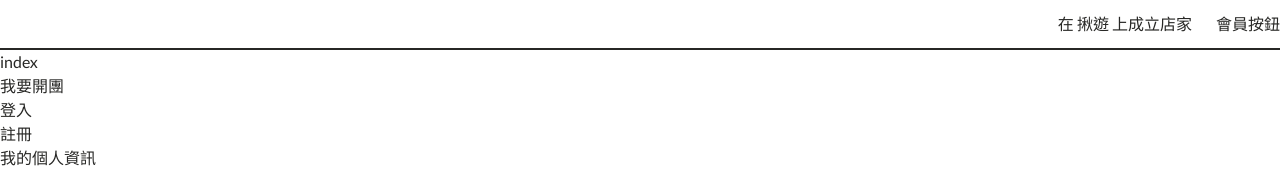
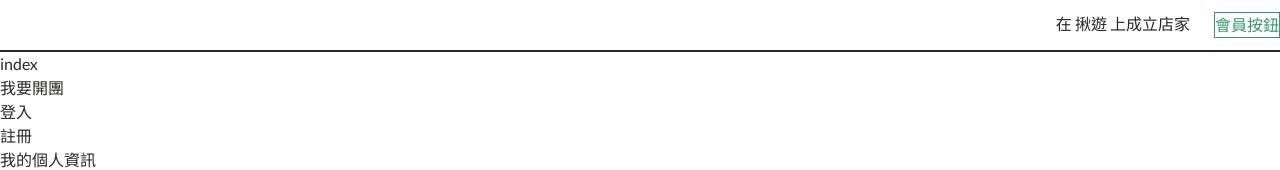
Before and after one commit to star82620/join-joy, a Next.js app: page / in a window 1280 px wide. Shown: the top 170 px of the page. Built offline with nearby package versions, Linux system fonts and the light colour scheme.

Commit message:
feature/ add generalButton component

```diff
--- /dev/null
+++ b/common/components/GeneralButton.tsx
@@ -0,0 +1,28 @@
+import React, { Children, ReactNode } from "react";
+
+// 執行此元件 function：給予對應的 props（type、text、callback function），輸出結果為 button
+
+interface Props {
+  type: "button" | "submit" | "reset";
+  children: ReactNode;
+  onClick: (event: MouseEvent<HTMLButtonElement>) => void;
+  disabled?: boolean;
+}
+
+export default function GeneralButton({
+  type,
+  children,
+  onClick,
+  disabled,
+}: Props) {
+  return (
+    <button
+      className="border text-green-dark"
+      type={type}
+      onClick={onClick}
+      disabled={disabled}
+    >
+      {children}
+    </button>
+  );
+}
--- a/common/components/Header.tsx
+++ b/common/components/Header.tsx
@@ -1,5 +1,8 @@
 import React from "react";
 import Logo from "./WebsiteLogo";
+import Button from "./generalButton";
+
+const test = () => console.log("I see");
 
 export default function Header() {
   return (
@@ -8,7 +11,9 @@ export default function Header() {
         <Logo width="80" height="80" />
         <section className="flex gap-6">
           <a>在 揪遊 上成立店家</a>
-          <button>會員按鈕</button>
+          <Button type="button" onClick={test}>
+            會員按鈕
+          </Button>
         </section>
       </div>
     </header>
```
